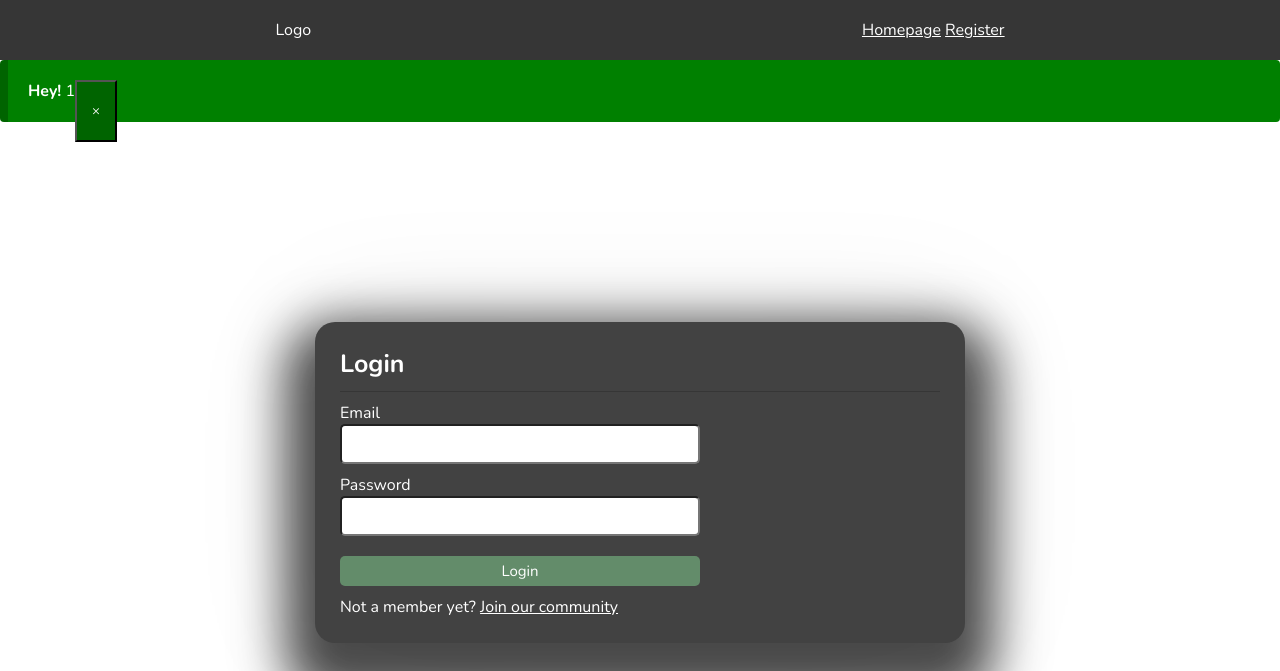
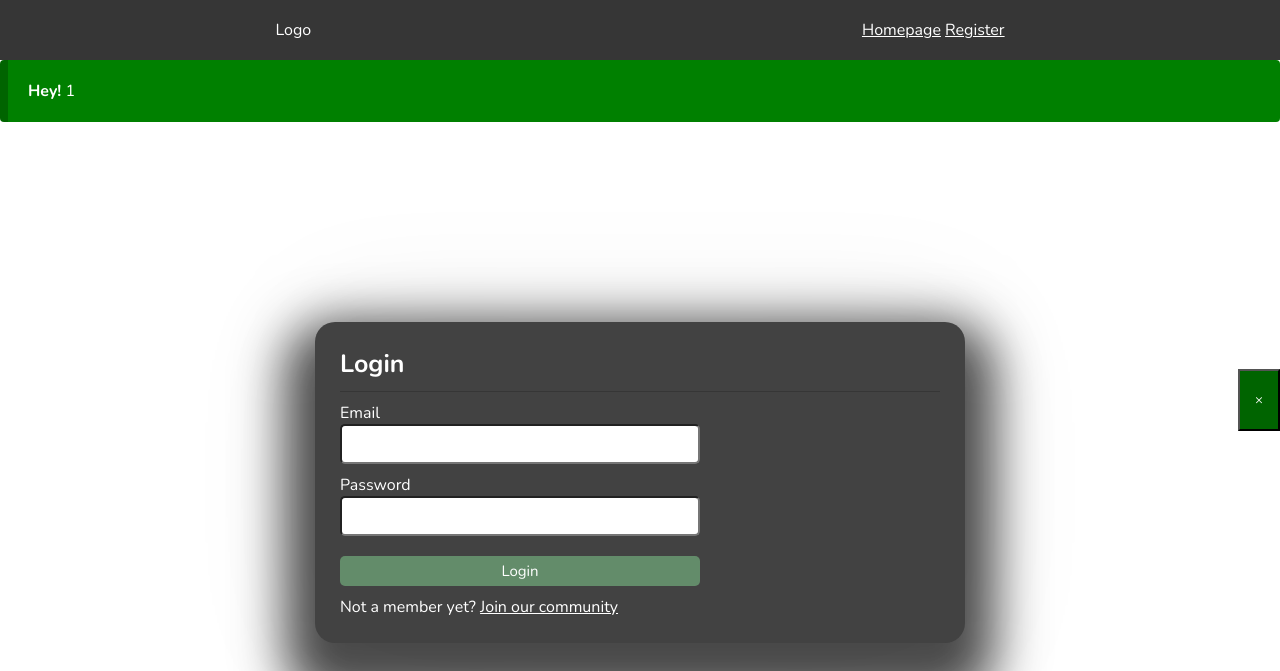
Before and after one commit to AlixNom/BTEC---Mocktail-Recipe-Website, a PHP site: page /login.php in a window 1280 px wide. Shown: the top 671 px of the page. Run offline with PHP 8.4, Linux system fonts and the light colour scheme; the visitor is signed in with stand-in values (Sample User, id 1).

Commit message:
UPDATE Flash Message Close button Design position

```diff
--- a/php/style.css
+++ b/php/style.css
@@ -34,6 +34,14 @@
  position: absolute;
  background: darkgreen;
  padding: 20px 15px;
+ right:0px;
+ top: 50%;
+ transform: translateY(-50%);
+ -webkit-transform: translateY(-50%);
+ -moz-transform: translateY(-50%);
+ -ms-transform: translateY(-50%);
+ -o-transform: translateY(-50%);
+ color: green;
 }
 body{
   /*background:
```
